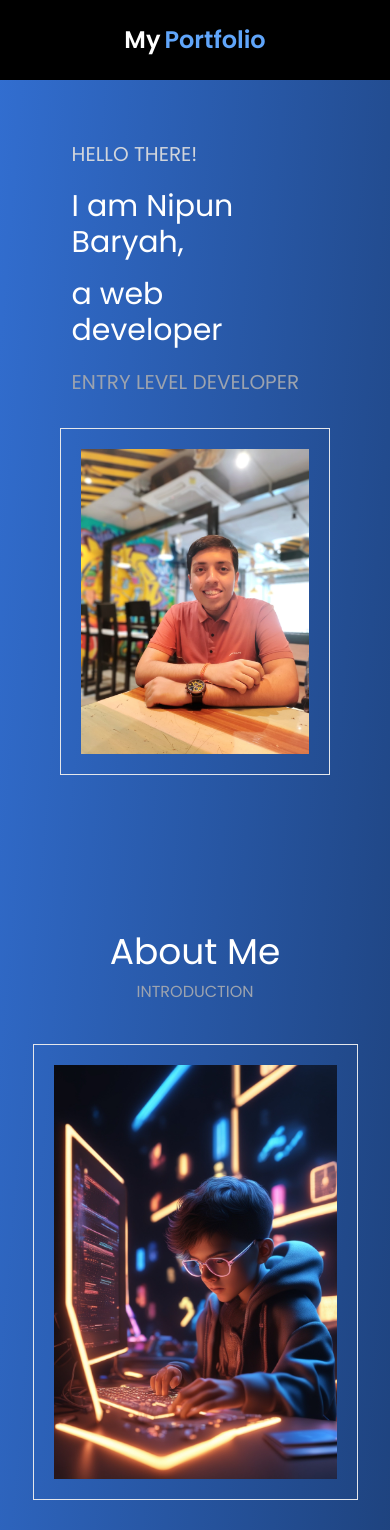
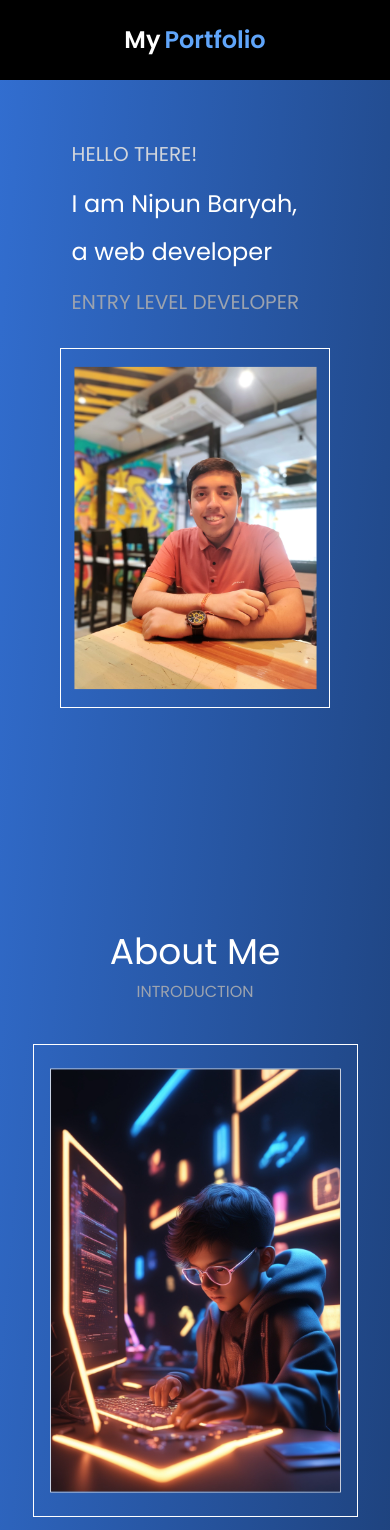
Before and after one commit to SunnyBaryah/portfolio-2, a React (Vite) app: page / in a window 390 px wide. Shown: the top 1530 px of the page. Built offline with nearby package versions, Linux system fonts and the light colour scheme.

Commit message:
fix image animations

```diff
--- a/src/components/About.jsx
+++ b/src/components/About.jsx
@@ -11,10 +11,10 @@ const About = forwardRef((props, ref) => {
         <p className="text-gray-400">INTRODUCTION</p>
       </div>
       <div className="flex flex-col lg:flex-row justify-between w-5/6 md:w-4/6 gap-7 lg:gap-20 xl:gap-32">
-        <div className="w-full xl:w-2/5 h-full flex items-center justify-center border-white">
+        <div className="w-full xl:w-2/5 h-full flex items-center justify-center border border-white">
           <img
             src={aboutPic}
-            className=" border border-spacing-5 w-full p-5 hover:p-0 duration-200"
+            className=" border border-spacing-5 w-full scale-90 hover:scale-100 duration-200"
           />
         </div>
         <div className="w-full xl:w-3/4 lg:text-xl flex items-center">
--- a/src/components/Home.jsx
+++ b/src/components/Home.jsx
@@ -8,18 +8,18 @@ const Home = forwardRef((props, ref) => {
           <div className="text-gray-300 text-xl md:text-2xl">
             <p>HELLO THERE!</p>
           </div>
-          <div className="text-3xl md:text-7xl lg:text-5xl xl:text-7xl flex flex-col gap-4">
-            <p>I am Nipun Baryah,</p>
-            <p>a web developer</p>
+          <div className="text-2xl md:text-7xl lg:text-5xl xl:text-7xl flex flex-col gap-4">
+            <span>I am Nipun Baryah,</span>
+            <span>a web developer</span>
           </div>
           <div className=" text-gray-400 text-xl">
             <p>ENTRY LEVEL DEVELOPER</p>
           </div>
         </div>
-        <div className="w-5/6 mx-auto lg:w-1/3 h-full flex items-center justify-center border-white">
+        <div className="w-5/6 mx-auto lg:w-1/3 h-full flex items-center justify-center border border-white">
           <img
             src={profilePic}
-            className=" border border-spacing-5 w-full p-5 hover:p-0 duration-200"
+            className="w-full scale-90 hover:scale-100 duration-200"
           />
         </div>
       </div>
```
